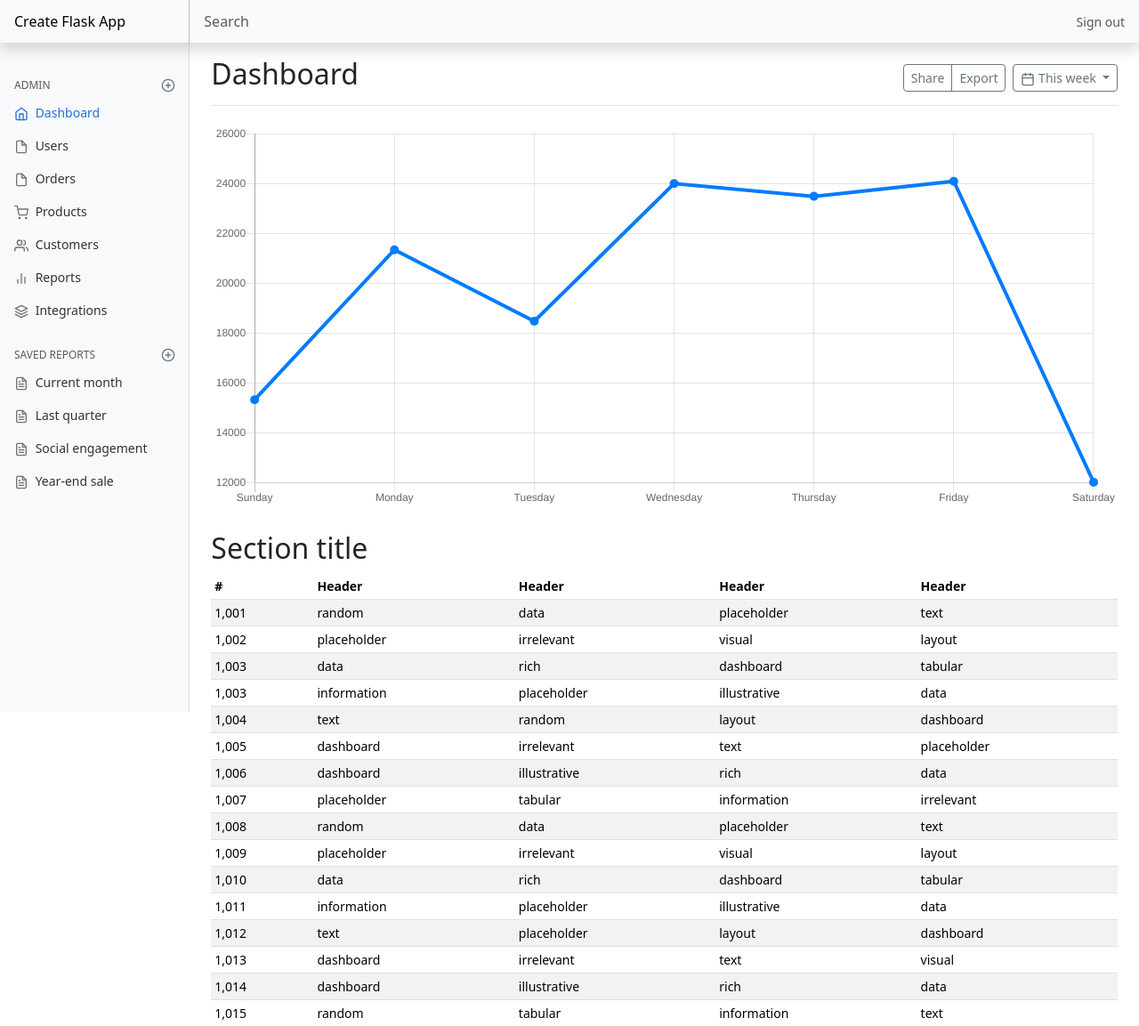
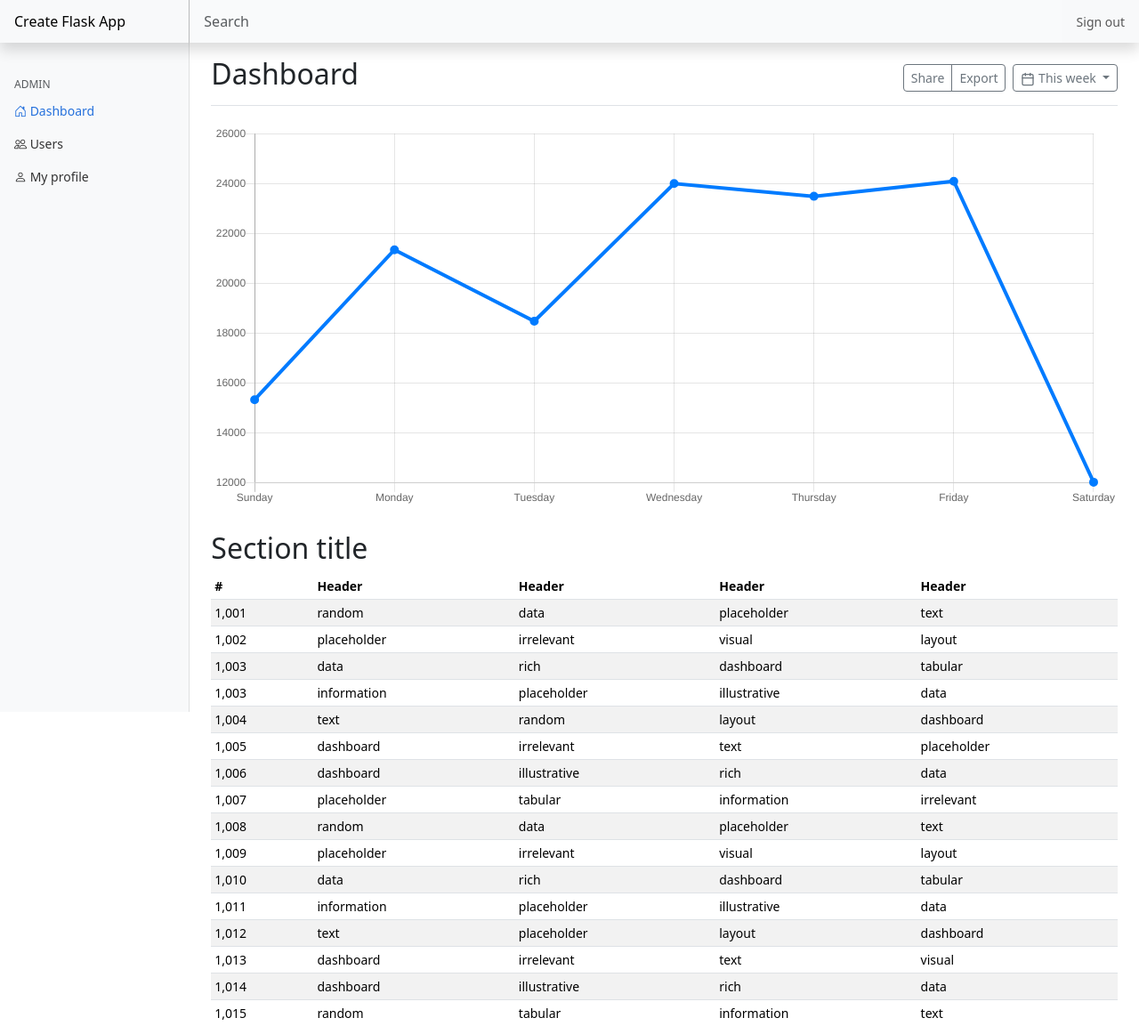
Before and after one commit to Gl0deanR/create-flask-app, a Flask app: page / in a window 1280 px wide. Shown: the top 1153 px of the page at 89% size. Run offline with Flask 3, Linux system fonts and the light colour scheme; the visitor is signed in with stand-in values (Sample User, id 1).

Commit message:
handle 403 error custom page and create user profile page and edit feature

```diff
--- a/createflaskapp/dashboard/dashboard.py
+++ b/createflaskapp/dashboard/dashboard.py
@@ -1,5 +1,5 @@
 from flask import Blueprint, render_template, redirect, url_for, flash, request, abort
-from flask_login import login_required
+from flask_login import login_required, current_user
 from werkzeug.security import generate_password_hash
 
 from createflaskapp import db
@@ -72,6 +72,49 @@ def edit_user(user_id):
     )
 
 
+@dashboard.route('/users/profile/<int:user_id>', methods=['GET', 'POST'])
+@login_required
+def profile_user(user_id):
+    """User profile page."""
+
+    # check if user_id == current_user.id
+    if user_id != current_user.id:
+        abort(403)
+
+    form = EditUser()
+
+    if request.method == 'POST':
+        if form.validate_on_submit():
+            user_to_update = User.query.filter_by(id=user_id).first()
+            if user_to_update.username != form.username.data:
+                user_to_update.username = form.username.data
+            if user_to_update.first_name != form.first_name.data:
+                user_to_update.first_name = form.first_name.data
+            if user_to_update.last_name != form.last_name.data:
+                user_to_update.last_name = form.last_name.data
+            if user_to_update.email_address != form.email_address.data:
+                user_to_update.email_address = form.email_address.data
+            if form.password.data != '':
+                user_to_update.password_hash = generate_password_hash(form.password.data, "scrypt")
+            db.session.commit()
+            flash("User updated successfully!", category='success')
+            return redirect(url_for('dashboard.profile_user', user_id=user_id))
+        else:
+            flash("User not updated!", category='danger')
+            return redirect(url_for('dashboard.profile_user', user_id=user_id))
+
+    user_to_edit = User.query.filter_by(id=user_id).first()
+
+    if not user_to_edit:
+        abort(404)
+
+    return render_template(
+        'dashboard/profile.html',
+        user=user_to_edit,
+        form=form
+    )
+
+
 @dashboard.route('/users/delete/<int:user_id>')
 @login_required
 def delete_user(user_id):
@@ -123,6 +166,11 @@ def page_not_found_404(e):
     return render_template("errors/404.html"), 404
 
 
+@dashboard.app_errorhandler(403)
+def page_not_found_403(e):
+    return render_template("errors/403.html"), 403
+
+
 @dashboard.app_errorhandler(500)
 def page_not_found_500(e):
     return render_template("errors/500.html"), 500
--- a/createflaskapp/templates/base.html
+++ b/createflaskapp/templates/base.html
@@ -50,86 +50,27 @@
             <div class="position-sticky pt-3 sidebar-sticky">
                 <h6 class="sidebar-heading d-flex justify-content-between align-items-center px-3 mt-4 mb-1 text-muted text-uppercase">
                     <span>Admin</span>
-                    <a class="link-secondary" href="#" aria-label="Add a new report">
-                        <span data-feather="plus-circle" class="align-text-bottom"></span>
-                    </a>
                 </h6>
                 <ul class="nav flex-column">
                     <li class="nav-item">
                         <a class="nav-link {{ 'active' if active_page == 'dashboard' else '' }}" aria-current="page"
                            href="{{ url_for('dashboard.home') }}">
-                            <span data-feather="home" class="align-text-bottom"></span>
+                            <i class="bi bi-house-door"></i>
                             Dashboard
                         </a>
                     </li>
                     <li class="nav-item">
                         <a class="nav-link {{ 'active' if active_page == 'all_users' else '' }}"
                            href="{{ url_for('dashboard.users') }}">
-                            <span data-feather="file" class="align-text-bottom"></span>
+                            <i class="bi bi-people"></i>
                             Users
                         </a>
                     </li>
                     <li class="nav-item">
-                        <a class="nav-link" href="#">
-                            <span data-feather="file" class="align-text-bottom"></span>
-                            Orders
-                        </a>
-                    </li>
-                    <li class="nav-item">
-                        <a class="nav-link" href="#">
-                            <span data-feather="shopping-cart" class="align-text-bottom"></span>
-                            Products
-                        </a>
-                    </li>
-                    <li class="nav-item">
-                        <a class="nav-link" href="#">
-                            <span data-feather="users" class="align-text-bottom"></span>
-                            Customers
-                        </a>
-                    </li>
-                    <li class="nav-item">
-                        <a class="nav-link" href="#">
-                            <span data-feather="bar-chart-2" class="align-text-bottom"></span>
-                            Reports
-                        </a>
-                    </li>
-                    <li class="nav-item">
-                        <a class="nav-link" href="#">
-                            <span data-feather="layers" class="align-text-bottom"></span>
-                            Integrations
-                        </a>
-                    </li>
-                </ul>
-
-                <h6 class="sidebar-heading d-flex justify-content-between align-items-center px-3 mt-4 mb-1 text-muted text-uppercase">
-                    <span>Saved reports</span>
-                    <a class="link-secondary" href="#" aria-label="Add a new report">
-                        <span data-feather="plus-circle" class="align-text-bottom"></span>
-                    </a>
-                </h6>
-                <ul class="nav flex-column mb-2">
-                    <li class="nav-item">
-                        <a class="nav-link" href="#">
-                            <span data-feather="file-text" class="align-text-bottom"></span>
-                            Current month
-                        </a>
-                    </li>
-                    <li class="nav-item">
-                        <a class="nav-link" href="#">
-                            <span data-feather="file-text" class="align-text-bottom"></span>
-                            Last quarter
-                        </a>
-                    </li>
-                    <li class="nav-item">
-                        <a class="nav-link" href="#">
-                            <span data-feather="file-text" class="align-text-bottom"></span>
-                            Social engagement
-                        </a>
-                    </li>
-                    <li class="nav-item">
-                        <a class="nav-link" href="#">
-                            <span data-feather="file-text" class="align-text-bottom"></span>
-                            Year-end sale
+                        <a class="nav-link {{ 'active' if active_page == 'my_profile' else '' }}"
+                           href="{{ url_for('dashboard.profile_user', user_id=current_user.id) }}">
+                            <i class="bi bi-person"></i>
+                            My profile
                         </a>
                     </li>
                 </ul>
--- a/createflaskapp/templates/errors/403.html
+++ b/createflaskapp/templates/errors/403.html
@@ -1,11 +1,13 @@
 {% extends "errors/base_errors.html" %}
 
 {% block title %}
-    Page not found - 404
+    Forbidden - 403
 {% endblock title %}
 
 {% block content_error %}
-    <h1>Page not found - 404!</h1>
+    <h1>
+        Forbidden - 403. You don't have permission to access this page.
+    </h1>
     <a href="{{ url_for('dashboard.home') }}">
         <h2>Go to home page.</h2>
     </a>
```
Also changed, not shown: createflaskapp/dashboard/templates/dashboard/profile.html (+44 -0 lines).
